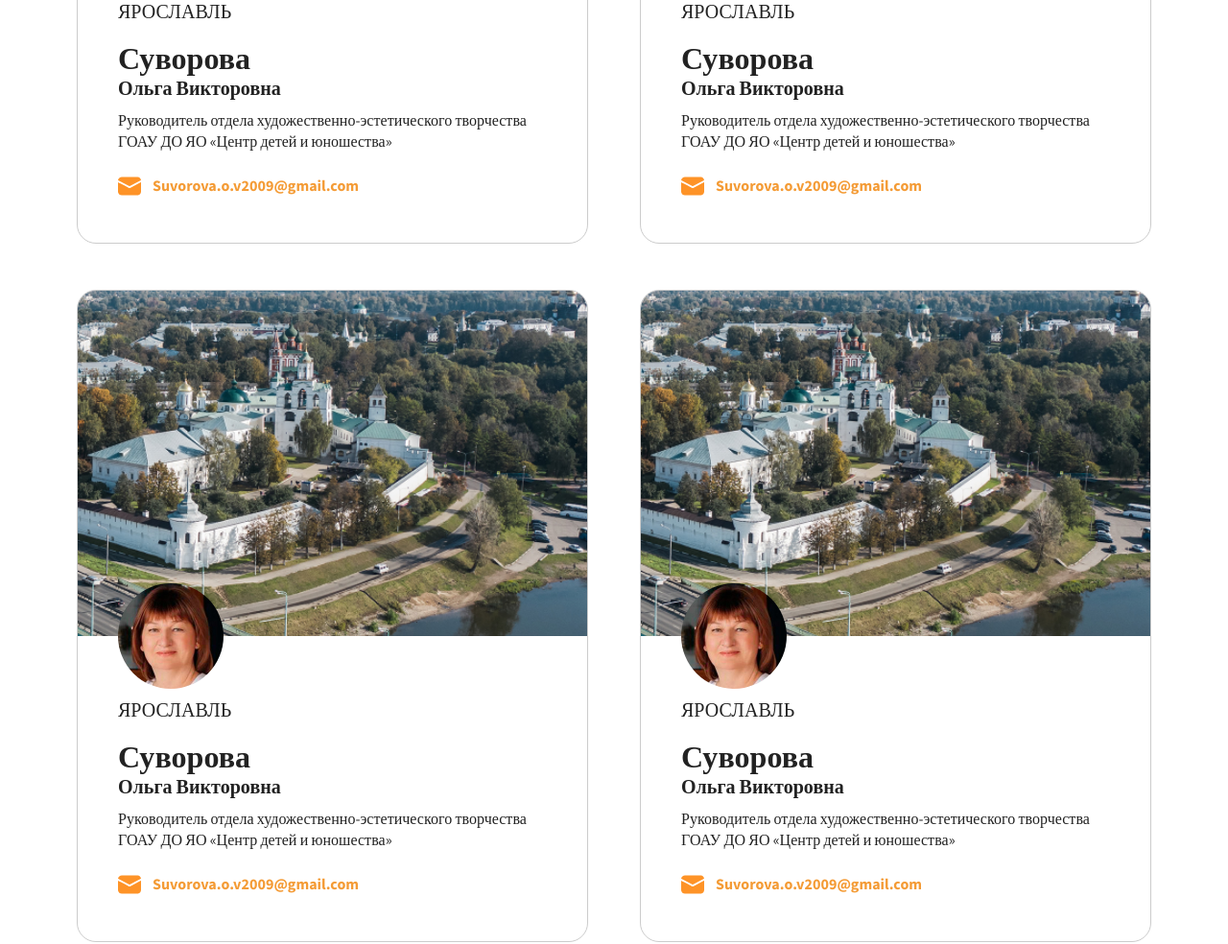
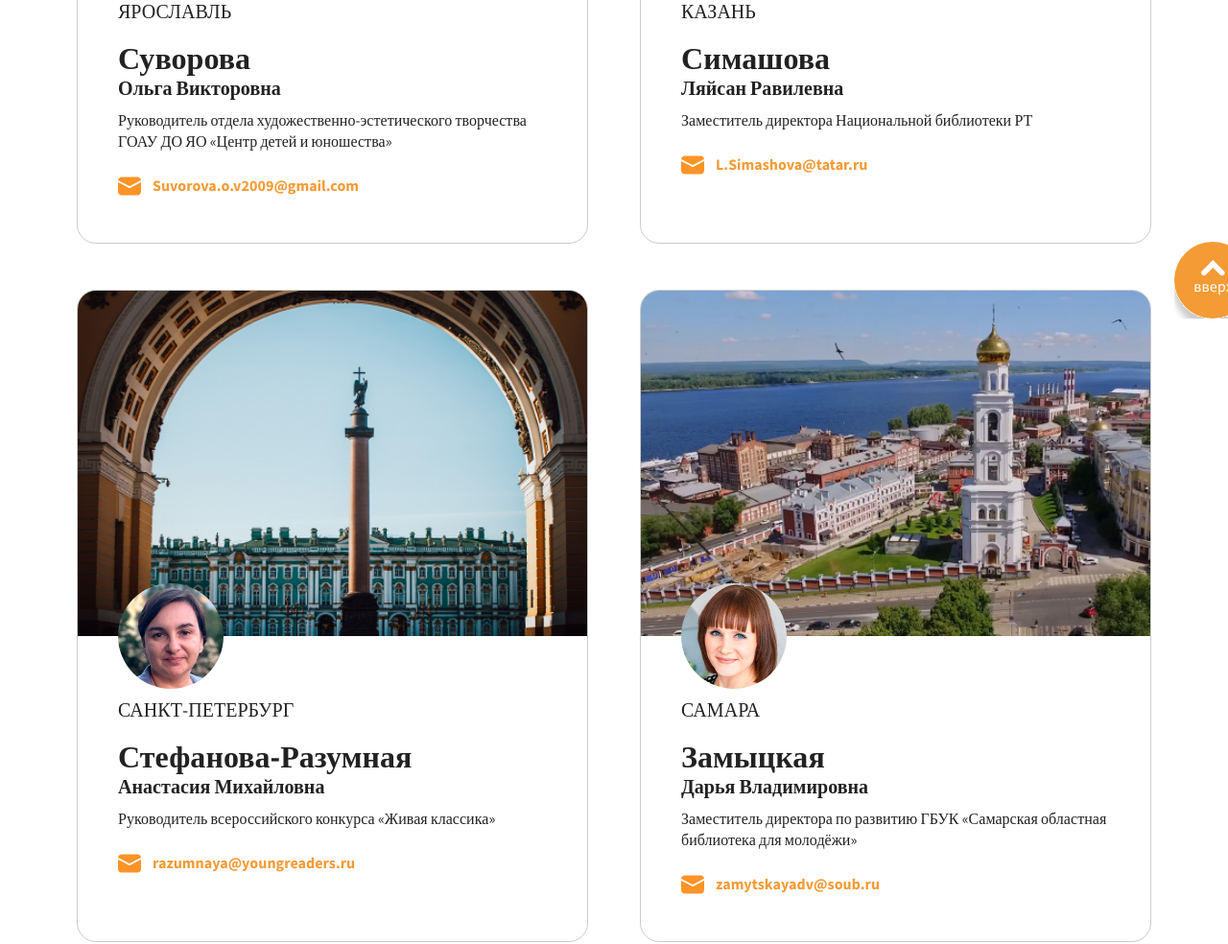
Before and after one commit to bondaf/YG-NY_Readers, a plain HTML site: page index.html in a window 1280 px wide. Shown: the part 2788-3772 px from the top of the page at 96% size. Drawn offline with nearby package versions, Linux system fonts and the light colour scheme.

Commit message:
replace cards

```diff
--- a/index.html
+++ b/index.html
@@ -164,10 +164,10 @@
                 <div class="cards_block ">
                     <div class="card">
                         <div class="card_img">
-                            <img src="./assets/Gorod_img.png" alt="Город">
+                            <img src="./assets/yaroslavl.png" alt="Ярославль">
                         </div>
                         <div class="card-info text-black">
-                            <img class="card-info_img" src="./assets/women.png" alt="human">
+                            <img class="card-info_img" src="./assets/suvorova.png" alt="Суворова">
                             <p class="card_city">Ярославль</p>
                             <p class="card_surname">Суворова</p>
                             <p class="card_name">Ольга Викторовна</p>
@@ -183,136 +183,129 @@
 
                     <div class="card">
                         <div class="card_img">
-                            <img src="./assets/Gorod_img.png" alt="Город">
+                            <img src="./assets/kazan.png" alt="Казань">
                         </div>
                         <div class="card-info text-black">
-                            <img class="card-info_img" src="./assets/women.png" alt="human">
-                            <p class="card_city">Ярославль</p>
-                            <p class="card_surname">Суворова</p>
-                            <p class="card_name">Ольга Викторовна</p>
-                            <p class="card_job">Руководитель отдела художественно-эстетического творчества ГОАУ ДО
-                                ЯО «Центр детей и
-                                юношества»</p>
+                            <img class="card-info_img" src="./assets/simashova.png" alt="Симашова">
+                            <p class="card_city">Казань</p>
+                            <p class="card_surname">Симашова</p>
+                            <p class="card_name">Ляйсан Равилевна</p>
+                            <p class="card_job">Заместитель директора Национальной библиотеки РТ</p>
                             <div class="card_email-block">
                                 <img src="./assets/Icon_email.svg" alt="email">
-                                <p class="card_email">Suvorova.o.v2009@gmail.com</p>
+                                <p class="card_email">L.Simashova@tatar.ru</p>
                             </div>
                         </div>
                     </div>
 
                     <div class="card">
                         <div class="card_img">
-                            <img src="./assets/Gorod_img.png" alt="Город">
+                            <img src="./assets/spb.png" alt="Санкт-Петербург">
                         </div>
                         <div class="card-info text-black">
-                            <img class="card-info_img" src="./assets/women.png" alt="human">
-                            <p class="card_city">Ярославль</p>
-                            <p class="card_surname">Суворова</p>
-                            <p class="card_name">Ольга Викторовна</p>
-                            <p class="card_job">Руководитель отдела художественно-эстетического творчества ГОАУ ДО
-                                ЯО «Центр детей и
-                                юношества»</p>
+                            <img class="card-info_img" src="./assets/stephanova.png" alt="Стефанова-Разумная">
+                            <p class="card_city">Санкт-Петербург</p>
+                            <p class="card_surname">Стефанова-Разумная </p>
+                            <p class="card_name">Анастасия Михайловна</p>
+                            <p class="card_job">Руководитель всероссийского конкурса «Живая классика» </p>
                             <div class="card_email-block">
                                 <img src="./assets/Icon_email.svg" alt="email">
-                                <p class="card_email">Suvorova.o.v2009@gmail.com</p>
+                                <p class="card_email">razumnaya@youngreaders.ru </p>
                             </div>
                         </div>
                     </div>
 
                     <div class="card">
                         <div class="card_img">
-                            <img src="./assets/Gorod_img.png" alt="Город">
+                            <img src="./assets/samara.png" alt="Самара">
                         </div>
                         <div class="card-info text-black">
-                            <img class="card-info_img" src="./assets/women.png" alt="human">
-                            <p class="card_city">Ярославль</p>
-                            <p class="card_surname">Суворова</p>
-                            <p class="card_name">Ольга Викторовна</p>
-                            <p class="card_job">Руководитель отдела художественно-эстетического творчества ГОАУ ДО
-                                ЯО «Центр детей и
-                                юношества»</p>
+                            <img class="card-info_img" src="./assets/zamiskaya.png" alt="Замыцкая">
+                            <p class="card_city">Самара</p>
+                            <p class="card_surname">Замыцкая</p>
+                            <p class="card_name">Дарья Владимировна</p>
+                            <p class="card_job">Заместитель директора по развитию ГБУК «Самарская областная библиотека
+                                для молодёжи»</p>
                             <div class="card_email-block">
                                 <img src="./assets/Icon_email.svg" alt="email">
-                                <p class="card_email">Suvorova.o.v2009@gmail.com</p>
+                                <p class="card_email">zamytskayadv@soub.ru </p>
                             </div>
                         </div>
                     </div>
 
                     <div class="card">
                         <div class="card_img">
-                            <img src="./assets/Gorod_img.png" alt="Город">
+                            <img src="./assets/vladikavkaz.png" alt="Владикавказ">
                         </div>
                         <div class="card-info text-black">
-                            <img class="card-info_img" src="./assets/women.png" alt="human">
-                            <p class="card_city">Ярославль</p>
-                            <p class="card_surname">Суворова</p>
-                            <p class="card_name">Ольга Викторовна</p>
-                            <p class="card_job">Руководитель отдела художественно-эстетического творчества ГОАУ ДО
-                                ЯО «Центр детей и
-                                юношества»</p>
+                            <img class="card-info_img" src="./assets/kachmazov.png" alt="Качмазов">
+                            <p class="card_city">Владикавказ</p>
+                            <p class="card_surname">Качмазов</p>
+                            <p class="card_name">Герман Эльбрусович </p>
+                            <p class="card_job">Директор ГБУ ДО «Республиканский дворец творчества им. Б. Е. Кабалоева»
+                            </p>
                             <div class="card_email-block">
                                 <img src="./assets/Icon_email.svg" alt="email">
-                                <p class="card_email">Suvorova.o.v2009@gmail.com</p>
+                                <p class="card_email">german.kachmazov@mail.ru</p>
                             </div>
                         </div>
                     </div>
 
                     <div class="card">
                         <div class="card_img">
-                            <img src="./assets/Gorod_img.png" alt="Город">
+                            <img src="./assets/ekaterinburg.png" alt="Екатеринбург">
                         </div>
                         <div class="card-info text-black">
-                            <img class="card-info_img" src="./assets/women.png" alt="human">
-                            <p class="card_city">Ярославль</p>
-                            <p class="card_surname">Суворова</p>
-                            <p class="card_name">Ольга Викторовна</p>
-                            <p class="card_job">Руководитель отдела художественно-эстетического творчества ГОАУ ДО
-                                ЯО «Центр детей и
-                                юношества»</p>
+                            <img class="card-info_img" src="./assets/kiyamov.png" alt="Киямов">
+                            <p class="card_city">Екатеринбург</p>
+                            <p class="card_surname">Киямов</p>
+                            <p class="card_name">Тимур Мансурович </p>
+                            <p class="card_job">Специалист ГАПОУ СО «Свердловский областной педагогический колледж»</p>
                             <div class="card_email-block">
                                 <img src="./assets/Icon_email.svg" alt="email">
-                                <p class="card_email">Suvorova.o.v2009@gmail.com</p>
+                                <p class="card_email">ki.timur@gmail.com</p>
                             </div>
                         </div>
                     </div>
 
                     <div class="card">
                         <div class="card_img">
-                            <img src="./assets/Gorod_img.png" alt="Город">
+                            <img src="./assets/tula.png" alt="Тула">
                         </div>
                         <div class="card-info text-black">
-                            <img class="card-info_img" src="./assets/women.png" alt="human">
-                            <p class="card_city">Ярославль</p>
-                            <p class="card_surname">Суворова</p>
-                            <p class="card_name">Ольга Викторовна</p>
-                            <p class="card_job">Руководитель отдела художественно-эстетического творчества ГОАУ ДО
-                                ЯО «Центр детей и
-                                юношества»</p>
+                            <img class="card-info_img" src="./assets/molchanova.png" alt="Молчанова">
+                            <p class="card_city">Тула</p>
+                            <p class="card_surname">Молчанова</p>
+                            <p class="card_name">Вероника Юрьевна</p>
+                            <p class="card_job">Заместитель директора ГОУ ДО «Центр дополнительного образования детей»
+                            </p>
                             <div class="card_email-block">
                                 <img src="./assets/Icon_email.svg" alt="email">
-                                <p class="card_email">Suvorova.o.v2009@gmail.com</p>
+                                <p class="card_email">veronika.molchanova@tularegion.org </p>
                             </div>
                         </div>
                     </div>
 
                     <div class="card">
                         <div class="card_img">
-                            <img src="./assets/Gorod_img.png" alt="Город">
+                            <img src="./assets/chelyabinsk.png" alt="Челябинск">
                         </div>
                         <div class="card-info text-black">
-                            <img class="card-info_img" src="./assets/women.png" alt="human">
-                            <p class="card_city">Ярославль</p>
-                            <p class="card_surname">Суворова</p>
-                            <p class="card_name">Ольга Викторовна</p>
-                            <p class="card_job">Руководитель отдела художественно-эстетического творчества ГОАУ ДО
-                                ЯО «Центр детей и
-                                юношества»</p>
+                            <img class="card-info_img" src="./assets/vochmyanina.png" alt="Вохмянина">
+                            <p class="card_city">Челябинск</p>
+                            <p class="card_surname">Вохмянина</p>
+                            <p class="card_name">Анна Евгеньевна</p>
+                            <p class="card_job">Методист Центра реализации мероприятий и проектов ГБУДО «Областной Центр
+                                дополнительного образования детей»</p>
                             <div class="card_email-block">
                                 <img src="./assets/Icon_email.svg" alt="email">
-                                <p class="card_email">Suvorova.o.v2009@gmail.com</p>
+                                <p class="card_email">avav76@yandex.ru</p>
                             </div>
                         </div>
                     </div>
+
+                    <img onclick="scrollToElem('.cards')" class="cards_to-top" src="./assets/toTopButton.svg"
+                        alt="to top">
                 </div>
 
                 <button class="cards_button">
--- a/style.css
+++ b/style.css
@@ -439,6 +439,15 @@ main {
     row-gap: 48px;
     margin-bottom: 48px;
 
+    position: relative;
+
+}
+
+
+.cards_to-top {
+    position: absolute;
+    right: -104px;
+    bottom: 276px;
 }
 
 .card {
@@ -1405,6 +1414,11 @@ footer>.container {
         column-gap: 60px;
     }
 
+    .cards_to-top {
+        right: -104px;
+        bottom: 650px;
+    }
+
     .card-info {
         position: relative;
         padding: 68px 42px 48px 42px;
```
Also changed, not shown: assets/chelyabinsk.png (added), assets/ekaterinburg.png (added), assets/kachmazov.png (added), assets/kazan.png (added), assets/kiyamov.png (added), assets/molchanova.png (added), assets/samara.png (added), assets/simashova.png (added), assets/spb.png (added), assets/stephanova.png (added), assets/suvorova.png (renamed from assets/women.png), assets/toTopButton.svg (added), assets/tula.png (added), assets/vladikavkaz.png (added), 3 more files.
